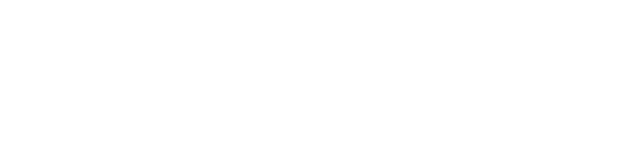
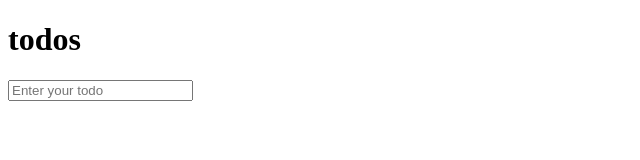
Before and after one commit to ashu-123/todo-list, a plain HTML site: page index.html in a window 1280 px wide. Shown: the whole page, without its empty margins (0-640 px from the left). Drawn offline with Linux system fonts and the light colour scheme.

Commit message:
Added HTML elements to populate the index page

```diff
--- a/index.html
+++ b/index.html
@@ -7,7 +7,11 @@
     <title>Todo List</title>
 </head>
 <body>
-
+    <h1>todos</h1>
+    <form id="create-todo">
+        <input type="text" class="inout-todo" id="input-todo" placeholder="Enter your todo" autocomplete="off">
+        <ul class="todos" id="todos"></ul>
+    </form>
 </body>
 <script src="script.js"></script>
 </html>
```
